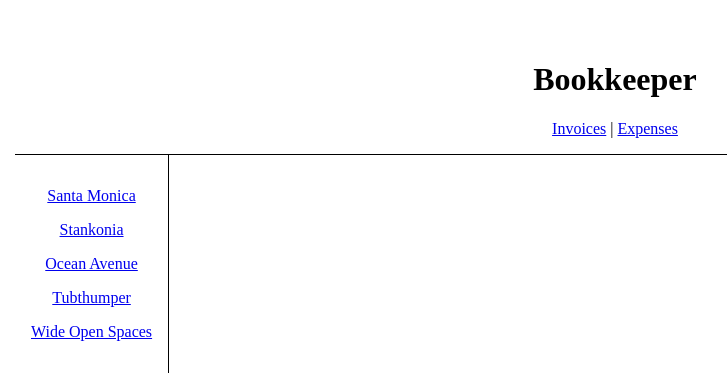
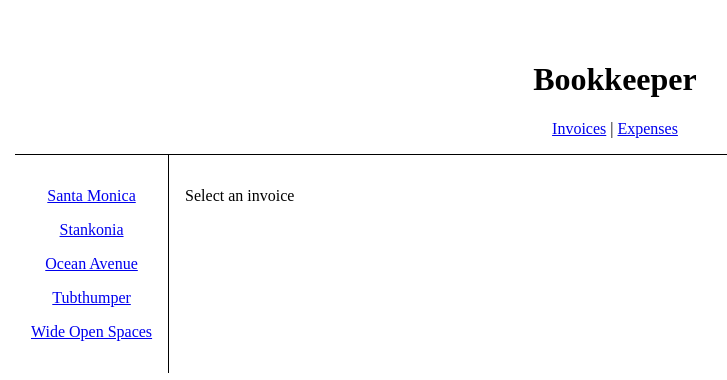
Before and after one commit to Uillianleal/tutorial-react-router-dom6-4, a React (Vite) app: page /invoices in a window 1280 px wide. Shown: the top 380 px of the page, without its empty margins (25-752 px from the left). Built offline with nearby package versions, Linux system fonts and the light colour scheme.

Commit message:
Index routes

```diff
--- a/src/main.tsx
+++ b/src/main.tsx
@@ -5,13 +5,17 @@ import Expenses from "./routes/Expenses/index.tsx";
 import Invoices from "./routes/Expenses/Invoices/index.tsx";
 import NotFound from "./routes/Expenses/NotFound.tsx";
 import Invoice from "./routes/Expenses/Invoices/Invoce/index.tsx";
+import InvoiceIndex from "./routes/Expenses/Invoices/InvoicesIndex/index.tsx";
+import Welcome from "./routes/Welcome/index.tsx";
 
 ReactDOM.createRoot(document.getElementById("root") as HTMLElement).render(
   <BrowserRouter>
     <Routes>
       <Route path="/" element={<App />}>
+        <Route index element={<Welcome />} />
         <Route path="expenses" element={<Expenses />} />
         <Route path="invoices" element={<Invoices />}>
+          <Route index element={<InvoiceIndex />} />
           <Route path=":invoiceId" element={<Invoice />} />
         </Route>
         <Route path="*" element={<NotFound />} />
--- /dev/null
+++ b/src/routes/Expenses/Invoices/InvoicesIndex/index.tsx
@@ -0,0 +1,9 @@
+function InvoiceIndex() {
+  return (
+    <main style={{ padding: "1rem" }}>
+      <p>Select an invoice</p>
+    </main>
+  );
+}
+
+export default InvoiceIndex;
--- /dev/null
+++ b/src/routes/Welcome/index.tsx
@@ -0,0 +1,9 @@
+function Welcome() {
+  return (
+    <main>
+      <p>Bem-vindos</p>
+    </main>
+  );
+}
+
+export default Welcome;
```
